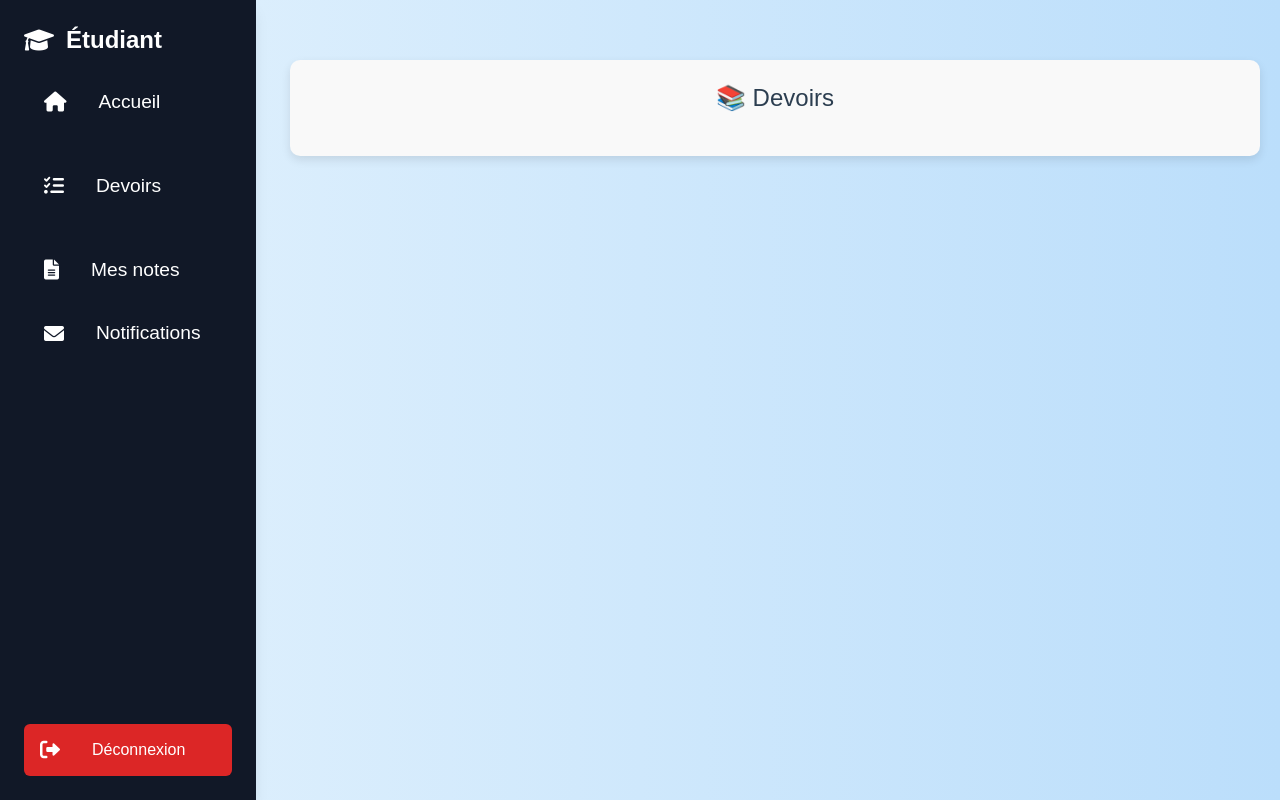
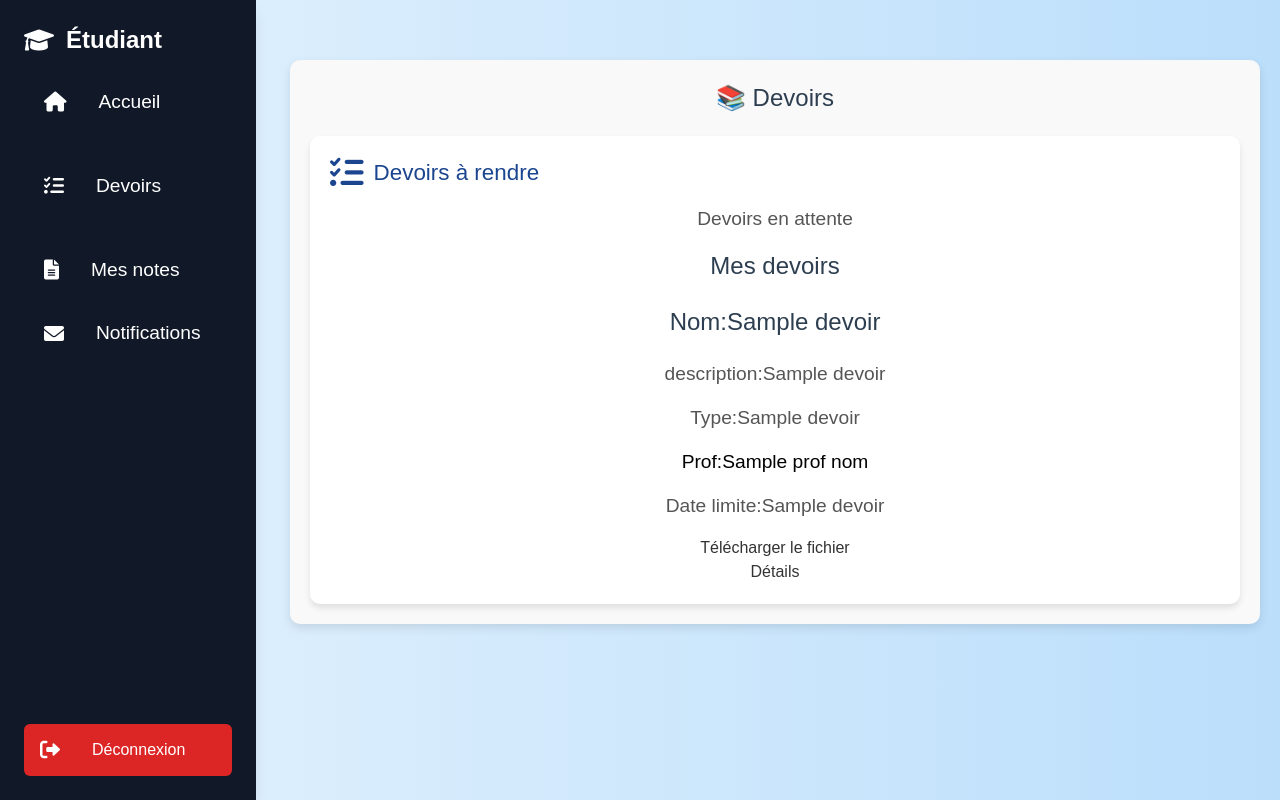
Before and after one commit to 1fatm/IPLD-NEW, a Flask app: template python/templates/devoir.html in a window 1280 px wide. Run offline with Flask 3, Linux system fonts and the light colour scheme; the template is opened without the code that fills it: most values are stand-ins (such as "Sample title", 1, 10 or a date in 2020); some libraries are stand-ins or nearby versions.

Commit message:
modification page etudiant devoir et accueil

```diff
--- a/python/templates/devoir.html
+++ b/python/templates/devoir.html
@@ -29,7 +29,29 @@
     <div class="main-content">
         <section id="exam-topics" class="exam-topics-section">
             <h2>📚 Devoirs</h2>
-            <div id="exam-topics-list"></div>
+            <div id="exam-topics-list">
+            <div class="stat-box">
+                <h3><i class="fas fa-tasks"></i> Devoirs à rendre</h3>
+                <p>Devoirs en attente</p>
+                {% for devoir in devoirs %}
+                <h2>Mes devoirs</h2>
+                    <div class="salle">
+                        <h2>Nom:{{ devoir[1] }}</h2>
+                        <p>description:{{ devoir[2] }}</p>
+                        <p>Type:{{ devoir[3] }}</p>
+                        {% if prof_nom %}
+                        <p style="color: rgb(0, 0, 0);">Prof:{{ prof_nom }}</p>{%endif%}
+                        <p>Date limite:{{ devoir[7] }}</p>
+                        <a href="{{ devoir[5] }}" download="{{ devoir[1] }}.pdf">Télécharger le fichier</a>
+                        <form action="/info_devcode" method="post">
+                            <input type="text" name="id"value="{{devoir[0]}}" readonly hidden>
+                            <input type="submit" value="Détails">
+                        </form>
+
+                    </div>
+                {% endfor %}
+            </div>
+            </div>
         </section>
     </div>
 </body>
--- a/python/templates/pageaccueil_etudiant.html
+++ b/python/templates/pageaccueil_etudiant.html
@@ -34,7 +34,7 @@
             <section id="home" class="home-section">
                 <h2>Accueil</h2>
                 <div class="welcome-message">
-                    <p>Bienvenue, <span id="studentName"></span> ! Voici un aperçu de vos projets et activités.</p>
+                    <p>Bienvenue, <span id="studentName">Étudiant</span> ! Voici un aperçu de votre progression.</p>
                 </div>
                 <div class="stats-container" id="stats-container">
                     <div class="stat-card stat-card-orange"><i class="fas fa-tasks"></i><p>Travaux à rendre: <span id="assignmentsDue">5</span></p></div>
```
